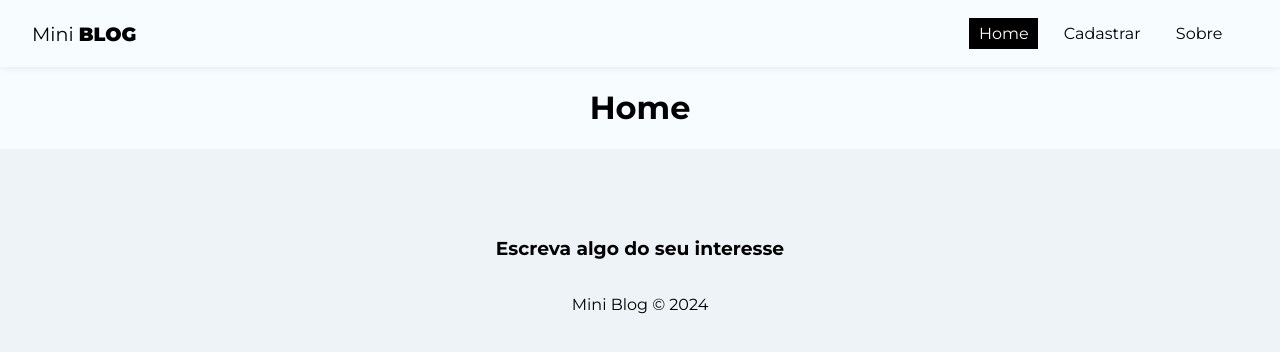
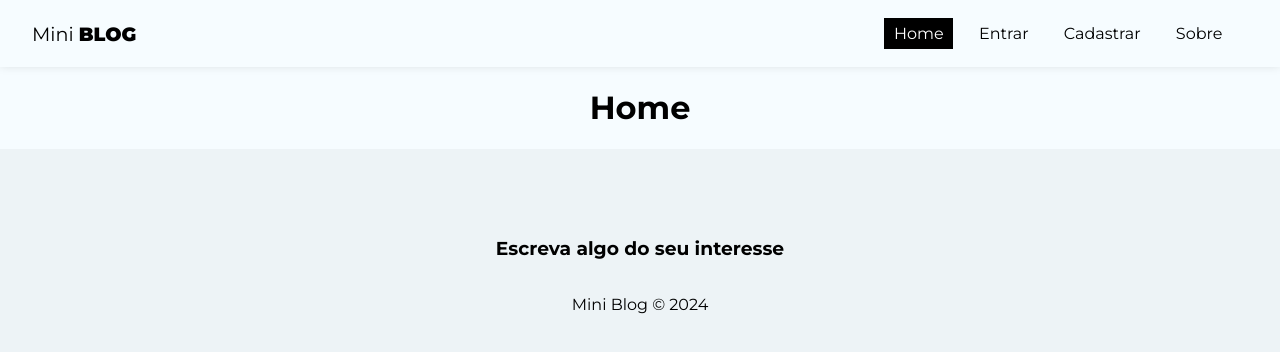
Before and after one commit to raffa-raffa/myblog, a React (Create React App) app: page / in a window 1280 px wide. Shown: the top 352 px of the page. Built offline with nearby package versions, Linux system fonts and the light colour scheme; no server answers.

Commit message:
chore: :hammer: link para user logado

```diff
--- a/src/components/Navbar.js
+++ b/src/components/Navbar.js
@@ -1,9 +1,13 @@
 import { NavLink } from "react-router-dom";
 
+
+import { useAuthValue } from "../context/AuthContext";
 
 import styles from "./Navbar.module.css";
 
 const Navbar = () => {
+  const { user } = useAuthValue();
+
   return (
     <nav className={styles.navbar}>
       <NavLink className={styles.brand} to="/">
@@ -18,6 +22,16 @@ const Navbar = () => {
             Home
           </NavLink>
         </li>
+        {!user && (
+          <>
+            <li>
+              <NavLink
+                to="/login"
+                className={({ isActive }) => (isActive ? styles.active : "")}
+              >
+                Entrar
+              </NavLink>
+            </li>
             <li>
               <NavLink
                 to="/register"
@@ -26,6 +40,28 @@ const Navbar = () => {
                 Cadastrar
               </NavLink>
             </li>
+          </>
+        )}
+        {user && (
+          <>
+            <li>
+              <NavLink
+                to="/posts/create"
+                className={({ isActive }) => (isActive ? styles.active : "")}
+              >
+                Novo post
+              </NavLink>
+            </li>
+            <li>
+              <NavLink
+                to="/dashboard"
+                className={({ isActive }) => (isActive ? styles.active : "")}
+              >
+                Dashboard
+              </NavLink>
+            </li>
+          </>
+        )}
         <li>
           <NavLink
             to="/about"
@@ -36,6 +72,7 @@ const Navbar = () => {
         </li>
       </ul>
     </nav>
-    )}
+  );
+};
 
 export default Navbar;
```
Lines whose indentation alone changed are shown as unchanged.
